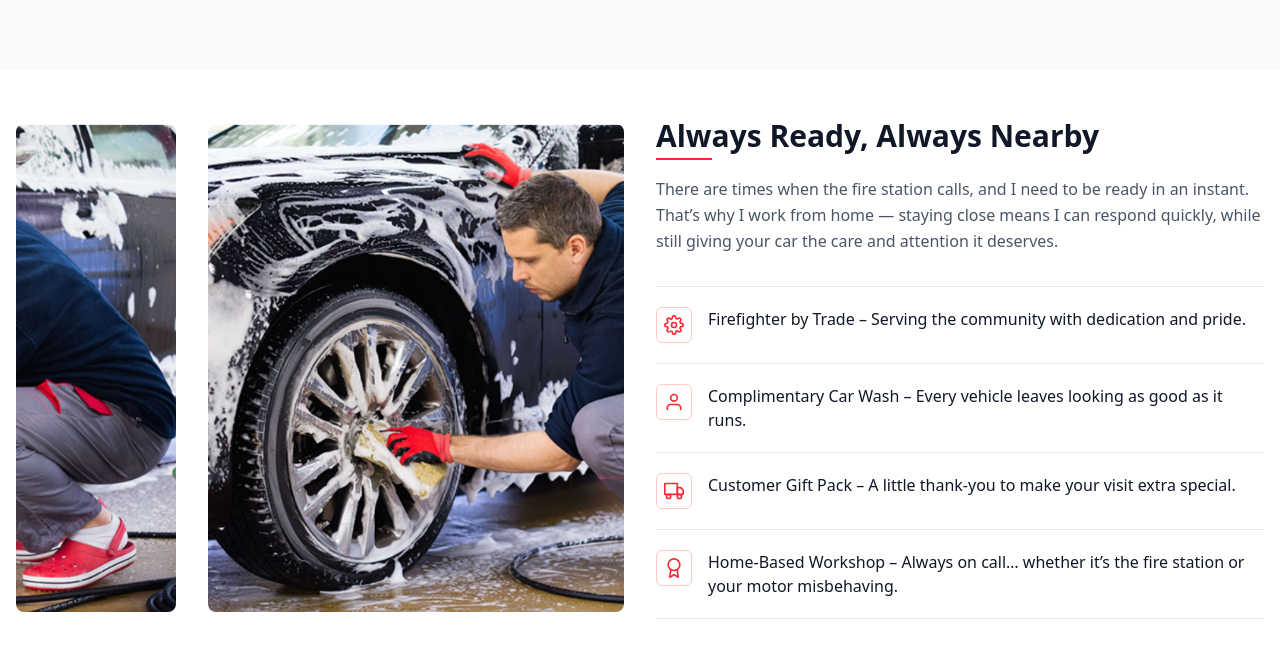
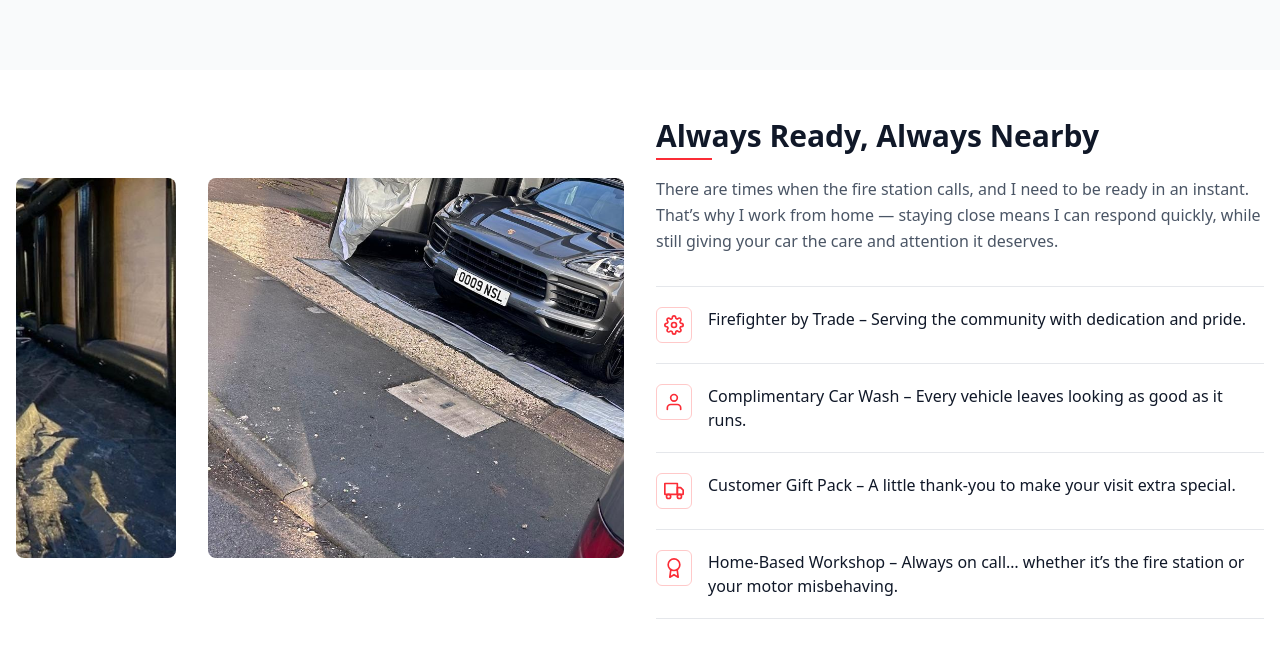
Before and after one commit to shandiru/smartrepairpro, a React (Vite) app: page / in a window 1280 px wide. Shown: the part 2940-3602 px from the top of the page. Built offline with nearby package versions, Linux system fonts and the light colour scheme.

Commit message:
Update Expertise.jsx

```diff
--- a/src/components/Expertise.jsx
+++ b/src/components/Expertise.jsx
@@ -2,32 +2,17 @@ import React from "react";
 import { FiSettings, FiUser, FiTruck, FiAward } from "react-icons/fi";
 
 const points = [
-  {
-    id: 1,
-    icon: FiSettings,
-    text: "Firefighter by Trade – Serving the community with dedication and pride.",
-  },
-  {
-    id: 2,
-    icon: FiUser,
-    text: "Complimentary Car Wash – Every vehicle leaves looking as good as it runs.",
-  },
-  {
-    id: 3,
-    icon: FiTruck,
-    text: "Customer Gift Pack – A little thank-you to make your visit extra special.",
-  },
-  {
-    id: 4,
-    icon: FiAward,
-    text: "Home-Based Workshop – Always on call… whether it’s the fire station or your motor misbehaving.",
-  },
+  { id: 1, icon: FiSettings, text: "Firefighter by Trade – Serving the community with dedication and pride." },
+  { id: 2, icon: FiUser, text: "Complimentary Car Wash – Every vehicle leaves looking as good as it runs." },
+  { id: 3, icon: FiTruck, text: "Customer Gift Pack – A little thank-you to make your visit extra special." },
+  { id: 4, icon: FiAward, text: "Home-Based Workshop – Always on call… whether it’s the fire station or your motor misbehaving." },
 ];
 
 export default function Expertise({
-  imageSrcs = ["wash.png", "wash.png", "wash.png"],
+  imageSrcs = ["wash-1.jpeg","wash-2.jpeg","wash-3.jpeg","wash-4.jpeg","wash-5.jpeg","wash-6.jpeg","wash-7.jpeg","wash-8.jpeg","wash-9.jpeg","wash-10.jpeg"],
   secondsPerImage = 4,
   gapPx = 16,
+  slideHeight = { base: 240, md: 320, lg: 380 }, // px heights per breakpoint
 }) {
   const n = imageSrcs.length || 1;
 
@@ -35,14 +20,30 @@ export default function Expertise({
     <section className="w-full py-12 bg-white dark:bg-neutral-900">
       <div className="mx-auto max-w-7xl px-4">
         <div className="grid items-center gap-8 lg:grid-cols-2">
-          {/* Left: continuous auto-scroller */}
+          {/* Left: continuous auto-scroller with fixed height */}
           <div
             className="relative overflow-hidden rounded-lg group"
             style={{ "--gap": `${gapPx}px` }}
           >
-            <div className="relative" style={{ margin: "0 calc(var(--gap) * -1)" }}>
+            {/* Fixed-height frame (prevents jumpiness) */}
             <div
-                className="flex will-change-transform"
+              className="
+                relative
+                h-[var(--slide-h)]
+                md:h-[var(--slide-h-md)]
+                lg:h-[var(--slide-h-lg)]
+              "
+              style={{
+                // set CSS vars for responsive heights
+                "--slide-h": `${slideHeight.base}px`,
+                "--slide-h-md": `${slideHeight.md}px`,
+                "--slide-h-lg": `${slideHeight.lg}px`,
+                margin: "0 calc(var(--gap) * -1)",
+              }}
+            >
+              {/* Track */}
+              <div
+                className="flex h-full will-change-transform"
                 style={{
                   "--n": n,
                   "--dur": `${n * secondsPerImage}s`,
@@ -52,35 +53,32 @@ export default function Expertise({
                 {[...imageSrcs, ...imageSrcs].map((src, i) => (
                   <div
                     key={i}
-                    className="w-full flex-[0_0_100%]"
-                    style={{
-                      boxSizing: "border-box",
-                      padding: "0 var(--gap)",
-                    }}
+                    className="w-full flex-[0_0_100%] h-full"
+                    style={{ boxSizing: "border-box", padding: "0 var(--gap)" }}
                   >
+                    <div className="h-full w-full overflow-hidden rounded-lg">
                       <img
                         src={src}
                         alt={`Slide ${i + 1}`}
-                      className="h-full w-full object-cover rounded-lg"
+                        className="block h-full w-full object-cover"
                         loading="lazy"
                         decoding="async"
+                        draggable={false}
                       />
+                    </div>
                   </div>
                 ))}
               </div>
             </div>
 
+            {/* Pause on hover */}
             <style jsx>{`
               .group:hover div[style*='wastrip'] {
                 animation-play-state: paused;
               }
               @keyframes wastrip {
-                from {
-                  transform: translateX(0);
-                }
-                to {
-                  transform: translateX(calc(-100% * var(--n)));
-                }
+                from { transform: translateX(0); }
+                to { transform: translateX(calc(-100% * var(--n))); }
               }
             `}</style>
           </div>
@@ -91,7 +89,6 @@ export default function Expertise({
               Always Ready, Always Nearby
             </h2>
             <div className="mt-1 h-0.5 w-14 bg-red-500" />
-
             <p className="mt-4 text-gray-600 dark:text-gray-300 text-base leading-relaxed max-w-2xl">
               There are times when the fire station calls, and I need to be ready in an instant.
               That’s why I work from home — staying close means I can respond quickly, while still
@@ -104,9 +101,7 @@ export default function Expertise({
                   <span className="inline-flex h-9 w-9 flex-none items-center justify-center rounded-md border border-red-200 text-red-500 dark:border-red-400 dark:text-red-400">
                     <Icon className="h-5 w-5" />
                   </span>
-                  <p className="text-base font-medium text-gray-900 dark:text-white">
-                    {text}
-                  </p>
+                  <p className="text-base font-medium text-gray-900 dark:text-white">{text}</p>
                 </li>
               ))}
             </ul>
```
Lines whose indentation alone changed are shown as unchanged.
